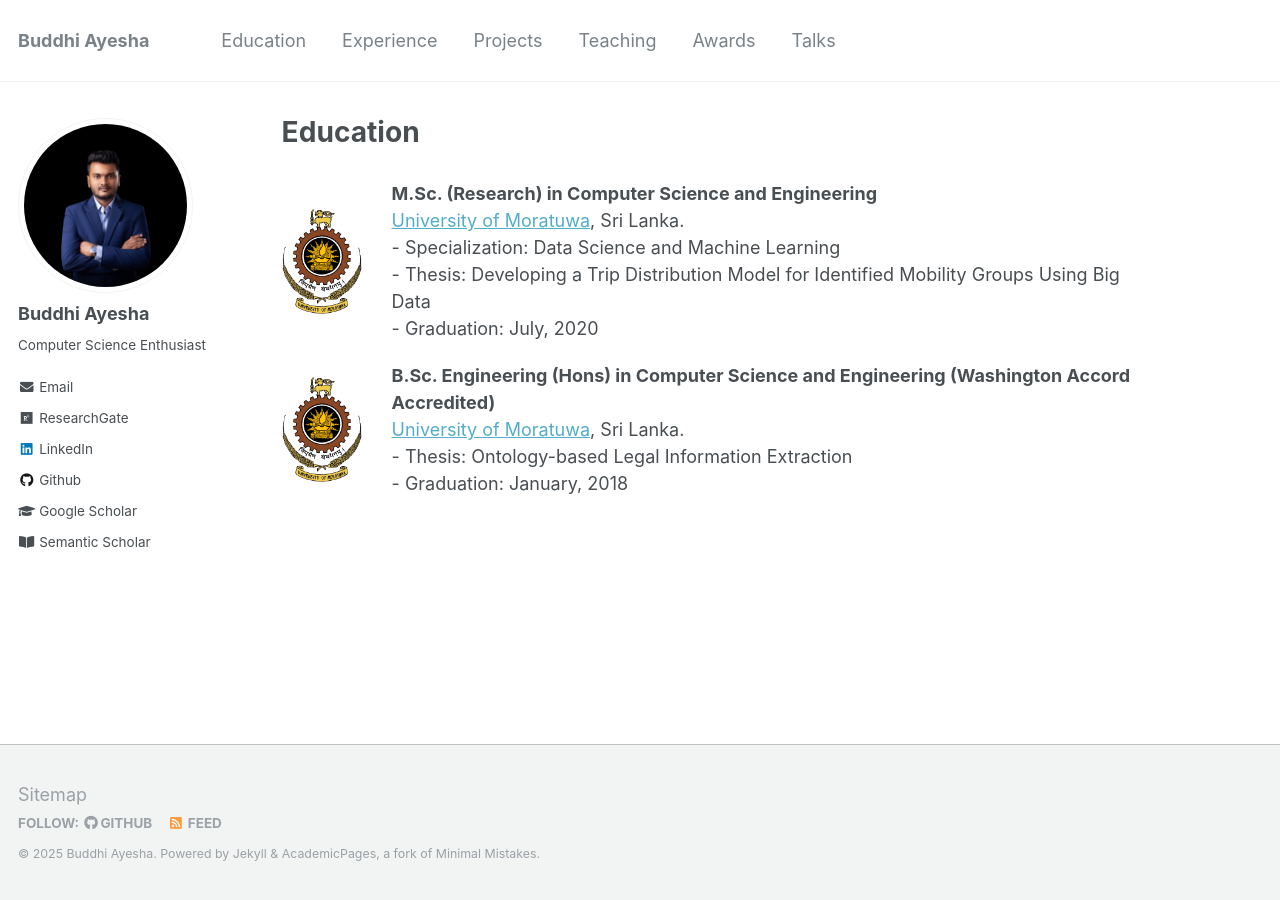
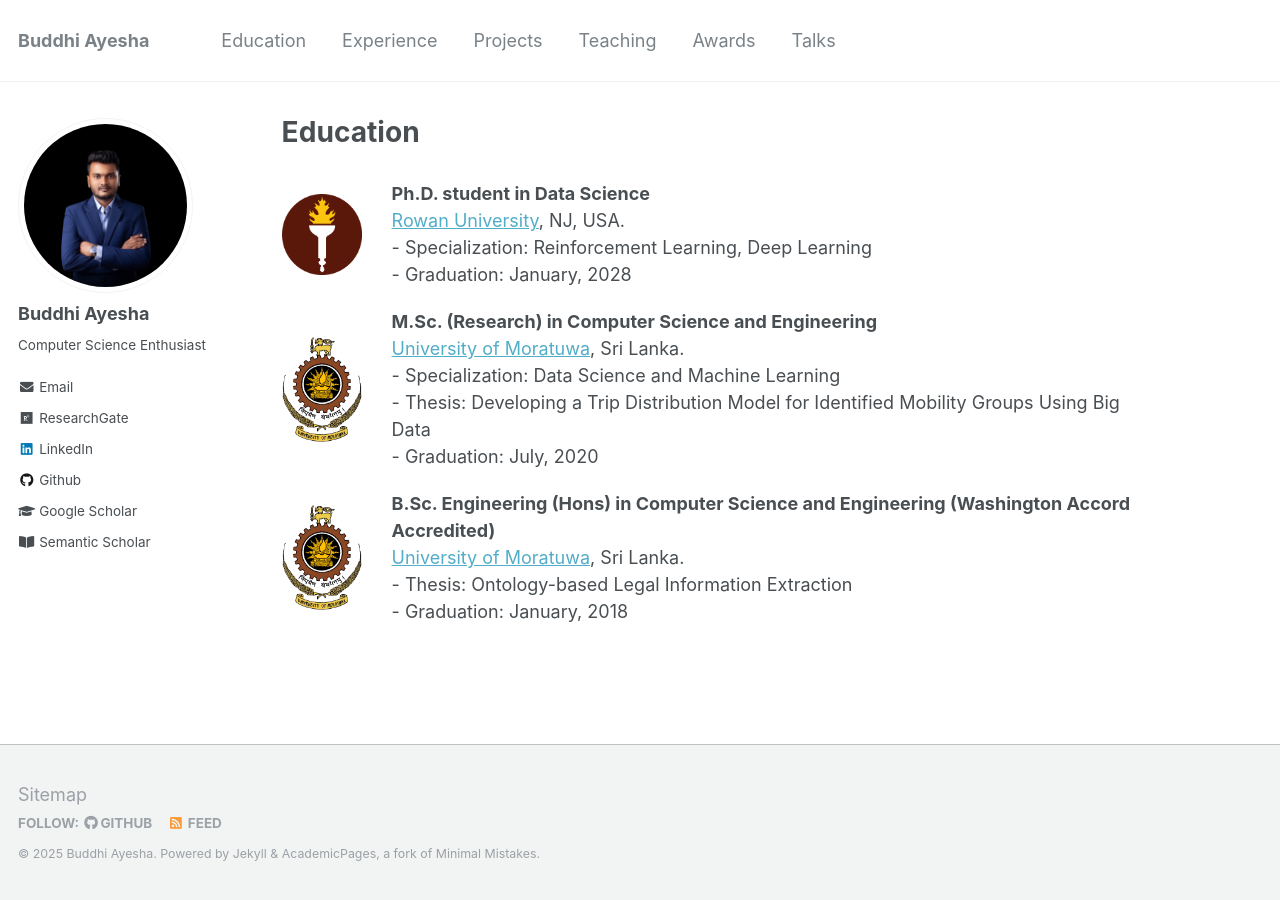
Before and after one commit to buddhiayesha2015/buddhiayesha2015.github.io, a Jekyll site: the page built from _pages/education.md, in a window 1280 px wide. Built offline with Jekyll 4.4.1, drawn with Linux system fonts in a browser that asks for light colours.

Commit message:
Update education.md

```diff
--- a/_pages/education.md
+++ b/_pages/education.md
@@ -3,6 +3,16 @@ permalink: /education/
 title: "Education"
 author_profile: true
 ---
+
+<div style="display:flex;align-items:center;margin-bottom:20px;margin-top:20px;">
+  <img src='/images/ru_logo.png' width="80" alt="University of Moratuwa Logo" style="margin-right:30px;">
+  <div>
+    <strong>Ph.D. student in Data Science</strong><br>
+    <a href="https://www.rowan.edu/">Rowan University</a>, NJ, USA.<br>
+    - Specialization: Reinforcement Learning, Deep Learning<br>
+    - Graduation: January, 2028
+  </div>
+</div>
 
 <div style="display:flex;align-items:center;margin-bottom:20px;margin-top:20px;">
   <img src='/images/uom_logo.png' width="80" alt="University of Moratuwa Logo" style="margin-right:30px;">
```
